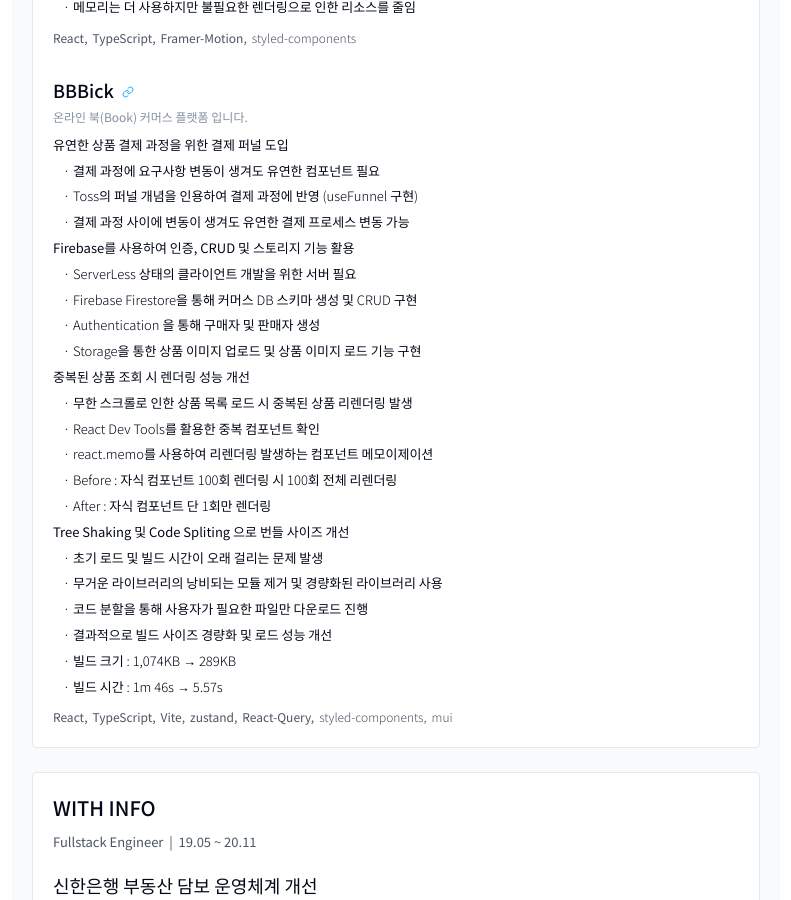
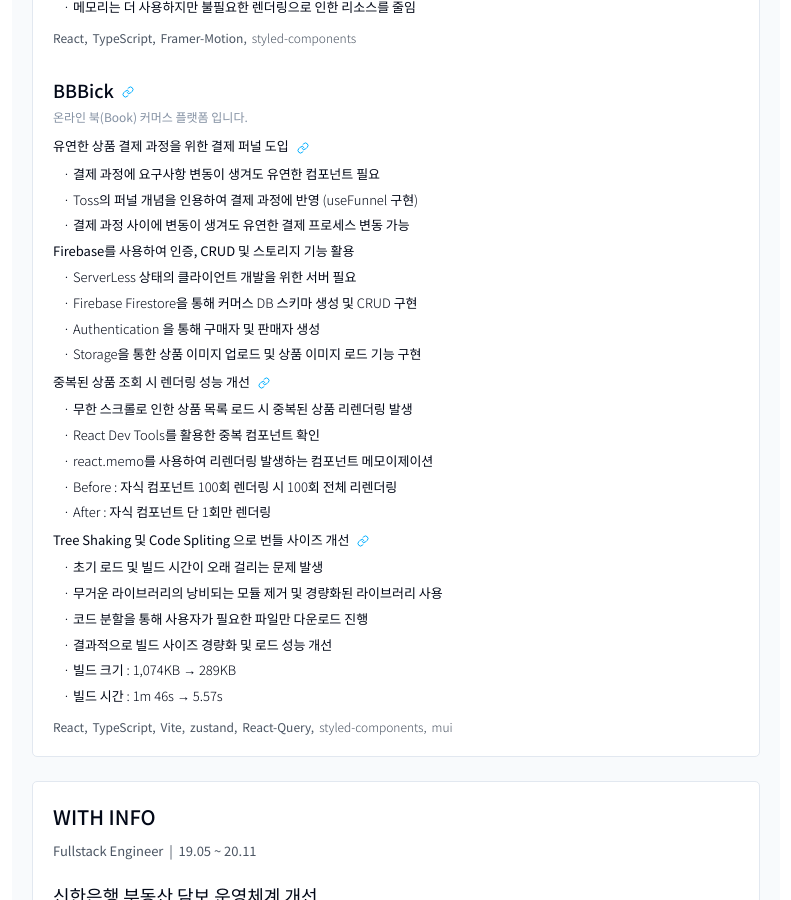
Before and after one commit to hxxtae/heetae.dev, a Next.js app: page /resume in a window 1280 px wide. Shown: the part 1900-2800 px from the top of the page, without its empty margins (244-1035 px from the left). Built offline with nearby package versions, Linux system fonts and the light colour scheme.

Commit message:
docs: typograpy 공통 컴포넌트 추가 (text link, icon link)

```diff
--- a/src/app/resume/data/resume.ts
+++ b/src/app/resume/data/resume.ts
@@ -1,6 +1,7 @@
 type DoList = {
   do: string;
   content: string[];
+  url?: string;
 }
 
 type Content = {
@@ -155,7 +156,8 @@ const resume: Resume = {
                 "결제 과정에 요구사항 변동이 생겨도 유연한 컴포넌트 필요",
                 "Toss의 퍼널 개념을 인용하여 결제 과정에 반영 (useFunnel 구현)",
                 "결제 과정 사이에 변동이 생겨도 유연한 결제 프로세스 변동 가능"
-              ]
+              ],
+              url: "https://dev.to/hxxtae/tossyi-peoneolfunnel-paeteon-jeogyonghaebogi-2n7c"
             },
             {
               do: "Firebase를 사용하여 인증, CRUD 및 스토리지 기능 활용",
@@ -164,7 +166,7 @@ const resume: Resume = {
                 "Firebase Firestore을 통해 커머스 DB 스키마 생성 및 CRUD 구현",
                 "Authentication 을 통해 구매자 및 판매자 생성",
                 "Storage을 통한 상품 이미지 업로드 및 상품 이미지 로드 기능 구현"
-              ]
+              ],
             },
             {
               do: "중복된 상품 조회 시 렌더링 성능 개선",
@@ -174,7 +176,8 @@ const resume: Resume = {
                 "react.memo를 사용하여 리렌더링 발생하는 컴포넌트 메모이제이션",
                 "Before : 자식 컴포넌트 100회 렌더링 시 100회 전체 리렌더링",
                 "After : 자식 컴포넌트 단 1회만 렌더링"
-              ]
+              ],
+              url: "https://dev.to/hxxtae/react-dev-toolsyi-profilerreul-hwalyonghan-rendeoring-seongneung-gaeseon-h1g"
             },
             {
               do: "Tree Shaking 및 Code Spliting 으로 번들 사이즈 개선",
@@ -185,7 +188,8 @@ const resume: Resume = {
                 "결과적으로 빌드 사이즈 경량화 및 로드 성능 개선",
                 "빌드 크기 : 1,074KB → 289KB",
                 "빌드 시간 : 1m 46s → 5.57s"
-              ]
+              ],
+              url: "https://dev.to/hxxtae/lighthousereul-hwalyonghan-tree-shaking-8ie"
             }
           ],
           tech: ["React", "TypeScript", "Vite", "zustand", "React-Query", "styled-components", "mui"],
--- a/src/app/resume/page.module.css
+++ b/src/app/resume/page.module.css
@@ -55,10 +55,6 @@
   gap: 8px;
 }
 
-.resume .experience .title .link {
-  color: hsl(var(--link));
-}
-
 .resume .experience .description {
   display: inline-block;
   margin-bottom: 10px;
@@ -80,6 +76,12 @@
 }
 
 /* experience of do in content */
+.resume .experience .do_wrapper {
+  display: flex;
+  align-items: center;
+  gap: 8px;
+}
+
 .resume .experience .do {
   font-weight: 400;
 }
@@ -126,12 +128,3 @@
 .resume .other_experience .title {
   text-indent: 10px;
 }
-
-.resume .other_experience .title_link {
-  color: hsl(var(--link));
-  text-indent: 10px;
-}
-
-.resume .other_experience .title_link:hover {
-  text-decoration: underline;
-}
--- a/src/app/resume/page.tsx
+++ b/src/app/resume/page.tsx
@@ -3,7 +3,7 @@ import { Metadata } from 'next';
 import Link from 'next/link';
 import React from 'react';
 
-import { Head1, Head4, Head5, Head6, InfoMin, Text, TextBlur } from '@/components/ui/typograpy';
+import { Head1, Head4, Head5, Head6, IconLink, InfoMin, Text, TextBlur, TextLink } from '@/components/ui/typograpy';
 import { Card, CardContent, CardHeader } from '@/components/ui/card';
 import metadata from '@/utils/metadata';
 import resume from './data/resume';
@@ -40,18 +40,17 @@ export default function Resume() {
                 <div key={content.title} className={S.content}>
                   <Head5 className={S.title}>
                     {content.title}
-                    {content.link &&
-                      <Link href={content.link} target='_blank'>
-                        <LinkIcon width={12} height={12} className={S.link} />
-                      </Link>
-                    }
+                    {content.link && <IconLink href={content.link} />}
                   </Head5>
                   <InfoMin className={S.description}>{content.description}</InfoMin>
 
                   <div className={S.do_list}>
                     {content.doList.map((doItem, doIndex) => (
                       <>
-                        <Text key={doIndex} className={S.do}>{doItem.do}</Text>
+                        <div className={S.do_wrapper}>
+                          <Text key={doIndex} className={S.do}>{doItem.do}</Text>
+                          {doItem.url && <IconLink href={doItem.url} />}
+                        </div>
                         {doItem.content.map((content, contentIdx) => (
                           <Text key={contentIdx} className={S.do_content}>· {content}</Text>
                         ))}
@@ -85,9 +84,7 @@ export default function Resume() {
             <div className={S.list}>
               {item.content.map((content, contentIdx) => (
                 content.url ?
-                  <Link key={contentIdx} href={content.url ?? ""} target="_blank">
-                    <Text key={contentIdx} className={S.title_link}>· {content.title}</Text>
-                  </Link> :
+                  <TextLink key={contentIdx} className={S.title} href={content.url} title={`· ${content.title}`} /> :
                   <Text key={contentIdx} className={S.title}>· {content.title}</Text>
               ))}
             </div>
--- a/src/components/ui/typograpy/index.tsx
+++ b/src/components/ui/typograpy/index.tsx
@@ -1,6 +1,8 @@
 import React, { PropsWithChildren } from 'react';
 import S from './page.module.css';
 import classNames from 'classnames';
+import Link from 'next/link';
+import { LinkIcon } from 'lucide-react';
 
 export const Head1 = React.forwardRef<
   HTMLHeadingElement,
@@ -101,3 +103,27 @@ export const TextBlur = React.forwardRef<
   )
 });
 TextBlur.displayName = "TextBlur";
+
+export const TextLink = React.forwardRef<
+  HTMLAnchorElement,
+  React.HTMLAttributes<HTMLAnchorElement> & { href: string }
+>(({ className, href = "", title, ...props }, ref) => {
+  return (
+    <Link ref={ref} className={S.textLink} href={href} target="_blank" {...props}>
+      <p className={classNames({[S.text]: true, [className ?? '']: true})} style={{ color: "inherit" }}>{title}</p>
+    </Link>
+  )
+});
+TextLink.displayName = "TextLink";
+
+export const IconLink = React.forwardRef<
+  HTMLAnchorElement,
+  React.HTMLAttributes<HTMLAnchorElement> & { href: string }
+>(({ className, href = "", ...props }, ref) => {
+  return (
+    <Link ref={ref} className={classNames({[S.iconLink]: true, [className ?? '']: true})} href={href} target="_blank" {...props}>
+      <LinkIcon width={12} height={12} style={{ color: "inherit" }} />
+    </Link>
+  )
+});
+IconLink.displayName = "IconLink";
--- a/src/components/ui/typograpy/page.module.css
+++ b/src/components/ui/typograpy/page.module.css
@@ -82,3 +82,17 @@
   line-height: 1.6;
   white-space: pre-wrap;
 }
+
+/* textLink */
+.textLink {
+  color: hsl(var(--link));
+}
+
+.textLink:hover {
+  text-decoration: underline;
+}
+
+/* iconLink */
+.iconLink {
+  color: hsl(var(--link));
+}
```
